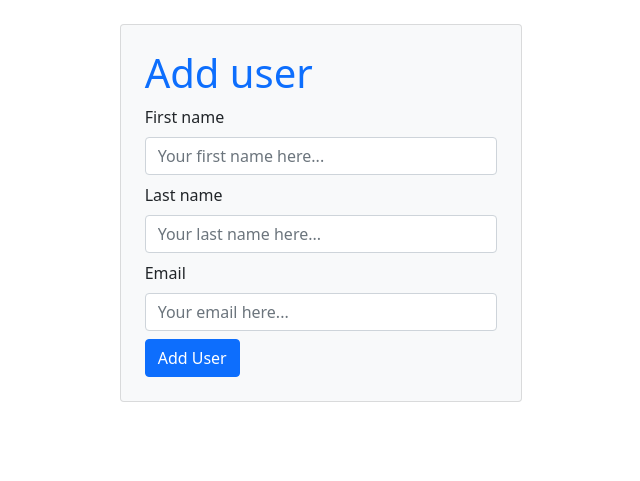
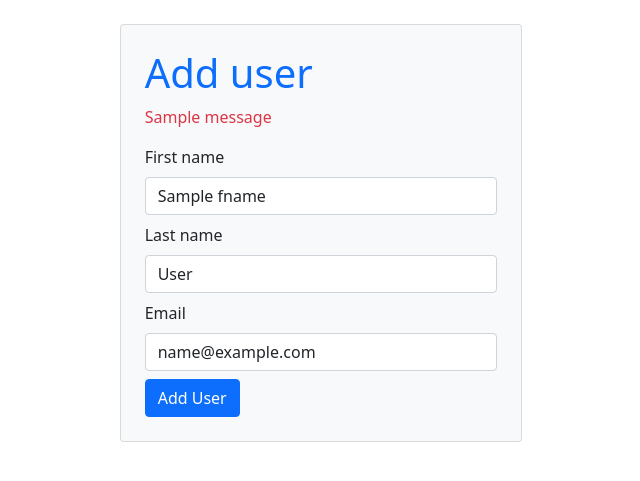
Before and after one commit to rpashayev/user_cr, a Flask app: template flask_app/templates/create.html in a window 1280 px wide. Shown: the top 481 px of the page, without its empty margins (319-959 px from the left). Run offline with Flask 3, Linux system fonts and the light colour scheme; the template is opened without the code that fills it: most values are stand-ins (such as "Sample title", 1, 10 or a date in 2020); one stand-in notice (Sample message) is shown.

Commit message:
verification added

```diff
--- a/flask_app/templates/create.html
+++ b/flask_app/templates/create.html
@@ -14,16 +14,25 @@
             <h1 class="text-primary">Add user</h1>
             <form class="text-dark" action="/add" method="post">
                 <div class="col-12">
+                    {% with messages = get_flashed_messages() %}
+                        {% if messages %}
+                            {% for message in messages %}
+                                <p class="text-danger">{{ message }}</p>
+                            {% endfor %}
+                        {% endif %}
+                    {% endwith %}
+                </div>
+                <div class="col-12">
                     <label for="fname" class="form-label">First name</label>
-                    <input type="text" class="form-control mb-2" name="fname" placeholder="Your first name here...">
+                    <input type="text" class="form-control mb-2" name="fname" placeholder="Your first name here..." value="{{ fname }}">
                 </div>
                 <div class="col-12">
                     <label for="lname" class="form-label">Last name</label>
-                    <input type="text" class="form-control mb-2" name="lname" placeholder="Your last name here...">
+                    <input type="text" class="form-control mb-2" name="lname" placeholder="Your last name here..." value="{{ lname }}">
                 </div>
                 <div class="col-12">
                     <label for="email" class="form-label">Email</label>
-                    <input type="text" class="form-control mb-2" name="email" placeholder="Your email here...">
+                    <input type="text" class="form-control mb-2" name="email" placeholder="Your email here..." value="{{ email }}">
                 </div>
                 <button type="submit" class="btn btn-primary">Add User</button>
             </form>
```
Also changed, not shown: flask_app/controllers/users.py (+11 -1 lines), flask_app/models/user.py (+20 -0 lines).
